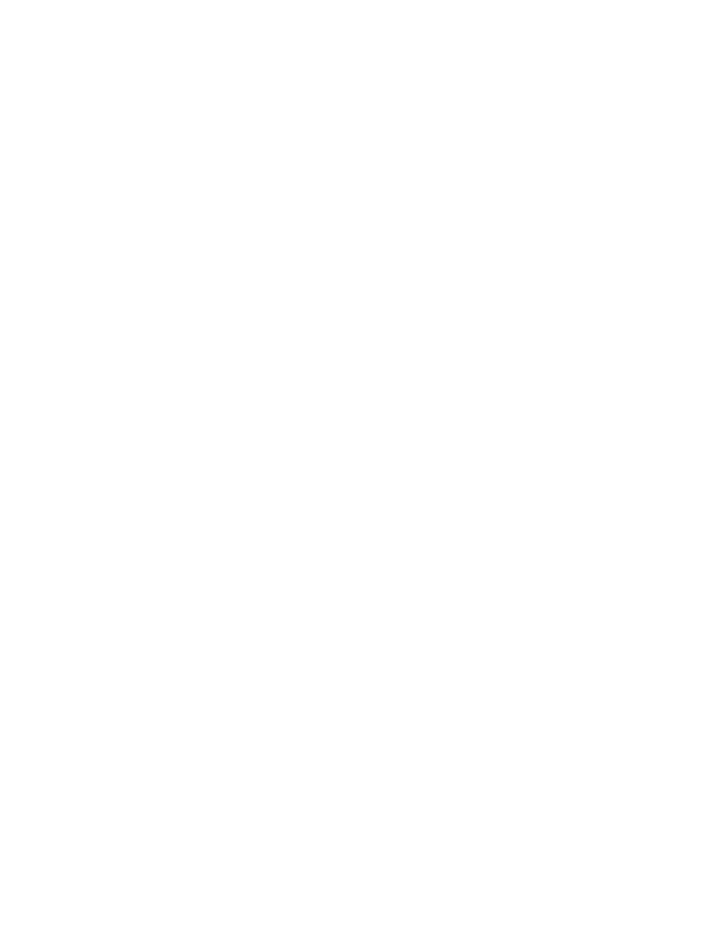
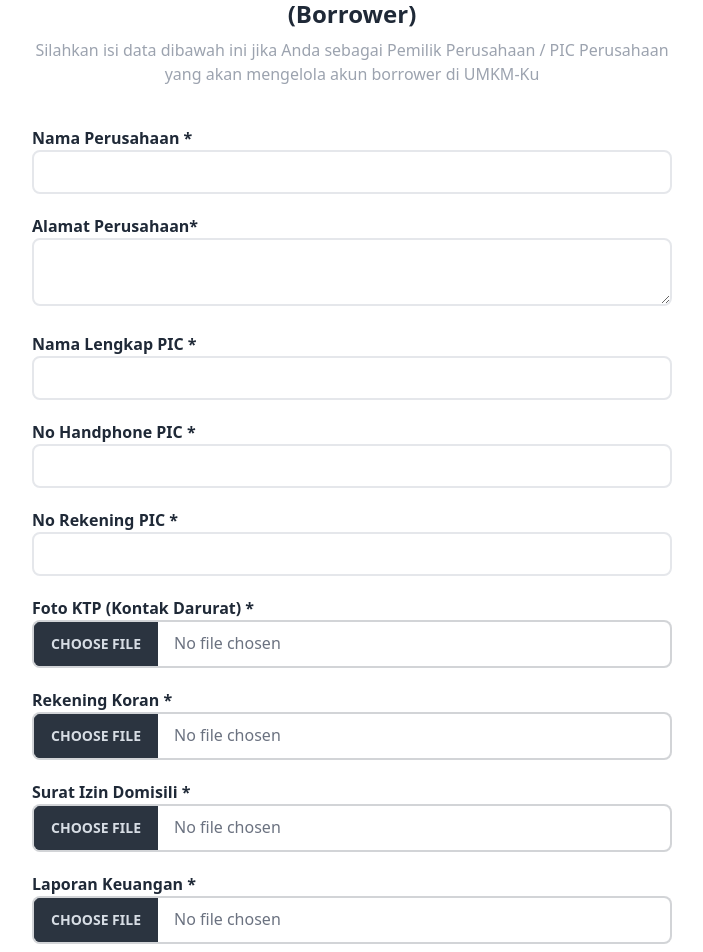
Before and after one commit to UMKM-Ku/UMKM-Ku, a Next.js app in the folder umkm-ku/: page /register/borrower/information/badan-usaha/form-institusi in a window 1280 px wide. Shown: the part 180-1132 px from the top of the page, without its empty margins (288-991 px from the left). Before the commit the page ends 800 px from the top, so only its background shows below. Built offline with nearby package versions, Linux system fonts and the light colour scheme.

Commit message:
finish page form institusi

```diff
--- a/umkm-ku/src/app/register/borrower/information/badan-usaha/form-institusi/page.tsx
+++ b/umkm-ku/src/app/register/borrower/information/badan-usaha/form-institusi/page.tsx
@@ -1,3 +1,9 @@
+import InformasiInstitusi from "@/views/pages/register-view/borrower-view/informasi-institusi";
+
 export default function FormInstitusi() {
-  return <></>;
+  return (
+    <>
+      <InformasiInstitusi />
+    </>
+  );
 }
--- /dev/null
+++ b/umkm-ku/src/views/pages/register-view/borrower-view/informasi-institusi.tsx
@@ -0,0 +1,51 @@
+import ButtonForm from "../../public-view/button-form";
+import InputForm from "../../public-view/input-form";
+import PersyaratanForm from "../../public-view/persyaratan-form";
+import TextAreaForm from "../../public-view/textarea-form";
+
+const InformasiInstitusi = () => {
+  return (
+    <div className="md:w-6/12 md:mx-auto mt-16 mb-10 min-h-screen mx-9">
+      <div className="text-center">
+        <h1 className="font-bold text-2xl">
+          Informasi Diri Sebagai Penerima Pinjaman (Borrower)
+        </h1>
+        <p className="text-gray-400 pt-2">
+          Silahkan isi data dibawah ini jika Anda sebagai Pemilik Perusahaan /
+          PIC Perusahaan yang akan mengelola akun borrower di UMKM-Ku
+        </p>
+      </div>
+      <form className="my-10">
+        <InputForm
+          label="Nama Perusahaan *"
+          name="namaPerusahaan"
+          type="text"
+        />
+        <TextAreaForm label="Alamat Perusahaan*" name="alamatPerusahaan" />
+        <InputForm label="Nama Lengkap PIC *" name="namaLengkap" type="text" />
+        <InputForm
+          label="No Handphone PIC *"
+          name="noHandphone"
+          type="number"
+        />
+        <InputForm label="No Rekening PIC *" name="noRekening" type="number" />
+        <InputForm
+          label="Foto KTP (Kontak Darurat) *"
+          name="fotoKTP"
+          type="file"
+        />
+        <InputForm label="Rekening Koran *" name="rekeningKoran" type="file" />
+        <InputForm label="Surat Izin Domisili *" name="suratIzin" type="file" />
+        <InputForm
+          label="Laporan Keuangan *"
+          name="laporanKeuangan"
+          type="file"
+        />
+        <PersyaratanForm />
+        <ButtonForm />
+      </form>
+    </div>
+  );
+};
+
+export default InformasiInstitusi;
```
